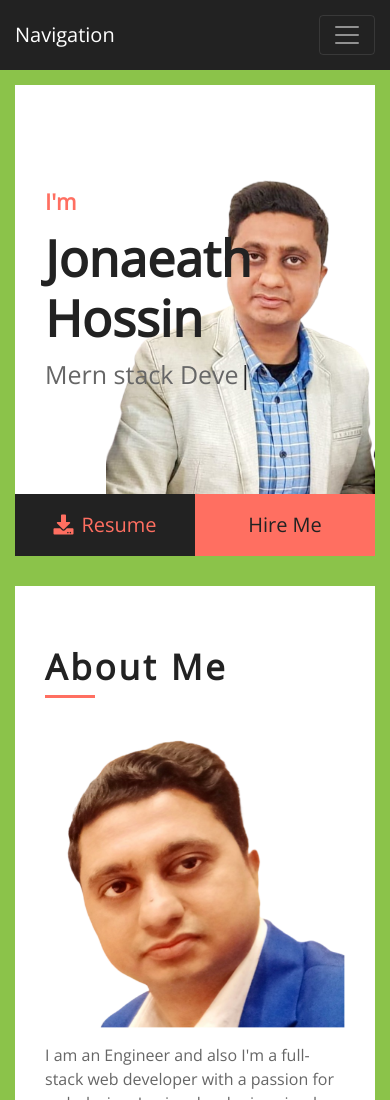
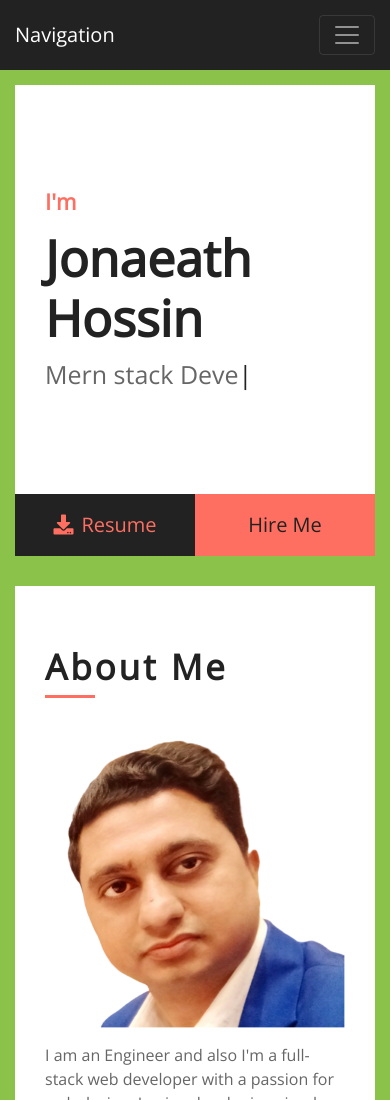
Before and after one commit to Jonaeath/my-portfolio, a plain HTML site: page index.html in a window 390 px wide. Shown: the top 1100 px of the page. Drawn offline with nearby package versions, Linux system fonts and the light colour scheme.

Commit message:
modifyBg

```diff
--- a/css/style.css
+++ b/css/style.css
@@ -322,6 +322,14 @@ a:focus {
     background: url(../img/jonaeath01.png) right bottom no-repeat;
     background-size: contain;
 }
+
+@media(max-width: 767.98px) {
+    .header .content-inner {
+        background: none;
+    }
+}
+
+
 
 .header p {
     color: #FF6F61;
```
